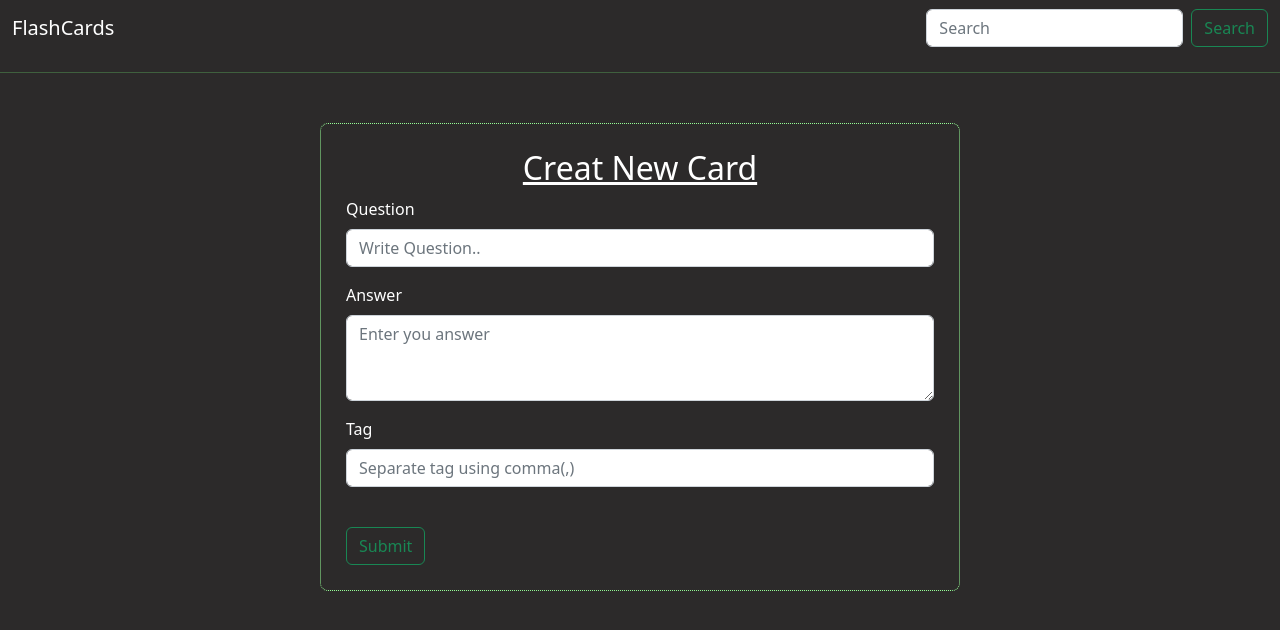
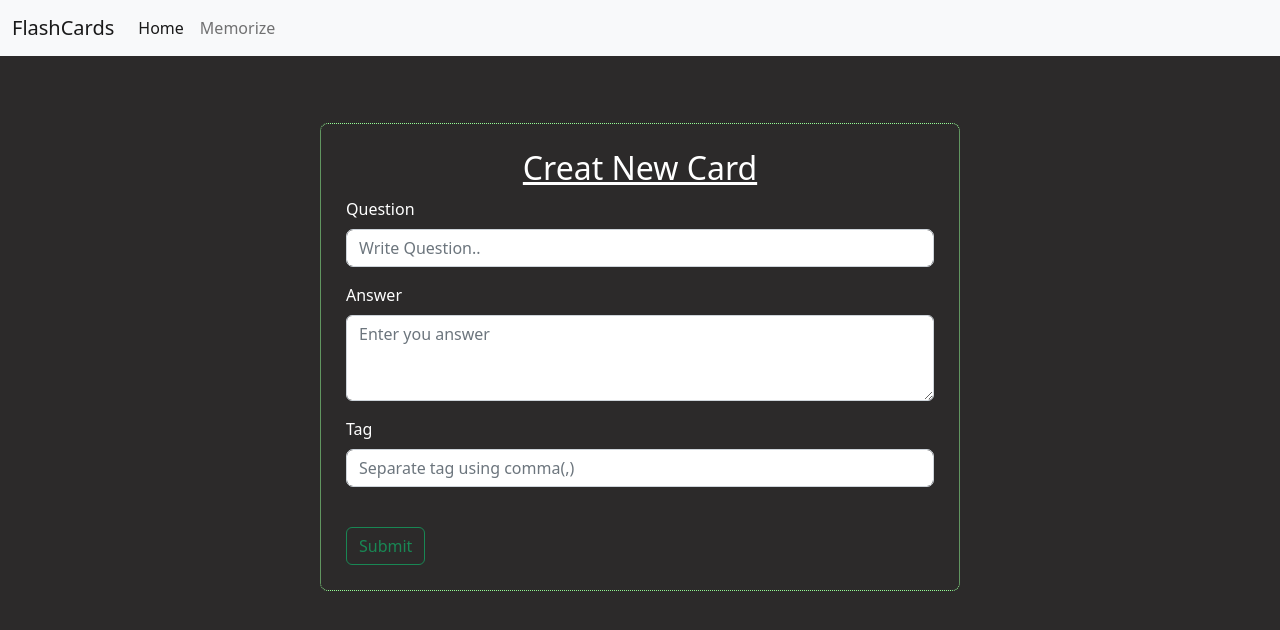
Before and after one commit to user-64bit/Flashcards, a Django app: page /createcard/ in a window 1280 px wide. Shown: the top 630 px of the page. Run offline with Django 4.2, Linux system fonts and the light colour scheme; some libraries are stand-ins or nearby versions.

Commit message:
delete() reveal() added, design remains yet

```diff
--- /dev/null
+++ b/AppFlashCards/templates/404.html
@@ -0,0 +1 @@
+<h1>Error</h1>
--- a/AppFlashCards/templates/base.html
+++ b/AppFlashCards/templates/base.html
@@ -9,6 +9,7 @@
     <title>FlashCards</title>
     <link href="{{STATIC_PREFIX}}bootstrap/css/bootstrap.css" rel="stylesheet">
     <link rel="stylesheet" href="{{STATIC_PREFIX}}customcss/card.css">
+    <!-- <link rel="stylesheet" href="memorize.js"> -->
     <style>
       .showcard{
           border: 2px solid red;
@@ -24,16 +25,38 @@
 </head>
 <body>
   {%csrf_token%}
-  <nav class="navbar">
+  <nav class="navbar navbar-expand-lg bg-light">
     <div class="container-fluid">
-      <a class="navbar-brand" style="color:white;">FlashCards</a>
-      <form class="d-flex" role="search">
-        <input class="form-control me-2" type="search" placeholder="Search" aria-label="Search">
-        <button class="btn btn-outline-success" type="submit">Search</button>
-      </form>
+      <a class="navbar-brand" href="/">FlashCards</a>
+      <button class="navbar-toggler" type="button" data-bs-toggle="collapse" data-bs-target="#navbarNav" aria-controls="navbarNav" aria-expanded="false" aria-label="Toggle navigation">
+        <span class="navbar-toggler-icon"></span>
+      </button>
+      <div class="collapse navbar-collapse" id="navbarNav">
+        <ul class="navbar-nav">
+          <li class="nav-item">
+            <a class="nav-link active" aria-current="page" href="/">Home</a>
+          </li>
+          <li class="nav-item">
+            <a class="nav-link" href="{%url 'memorize'%}">Memorize</a>
+          </li>
+        </ul>
+      </div>
     </div>
   </nav>
-  <hr style="color:rgb(119, 255, 119);">
+  <hr style="color:rgb(44, 42, 42);">
   {%block content%}
   {%endblock%}
+
+  <script>
+    function reveal(){
+      var elms = document.getElementsByClassName("answer");
+      Array.from(elms).forEach((x) => {
+        if (x.style.display === "none") {
+          x.style.display = "block";
+        } else {
+          x.style.display = "none";
+        }
+      })
+    }
+  </script>
 </body>
--- a/AppFlashCards/templates/createcard.html
+++ b/AppFlashCards/templates/createcard.html
@@ -20,7 +20,7 @@
         <h2 style="display:block;text-align:center;text-decoration: underline;margin-bottom:10px;">Creat New Card</h2>
         <div class="mb-3">
             <label for="exampleFormControlInput1" class="form-label">Question</label>
-            <input type="text" class="form-control" id="exampleFormControlInput1" name="question" placeholder="Write Question..">
+            <input type="text" class="form-control" id="exampleFormControlInput1" name="question" placeholder="Write Question.." style="background-color:white;color:black;border-radius:7px">
         </div>
         <div class="mb-3">
             <label for="exampleFormControlTextarea1" class="form-label">Answer</label>
@@ -29,7 +29,7 @@
 
         <div class="mb-3">
             <label for="exampleFormControlInput1" class="form-label">Tag</label>
-            <input type="text" class="form-control" id="exampleFormControlInput1" name="tag" placeholder="Separate tag using comma(,)">
+            <input type="text" class="form-control" id="exampleFormControlInput1" name="tag" placeholder="Separate tag using comma(,)" style="background-color:white;color:black;border-radius:7px">
         </div>
           <br>
         <button class="btn btn-outline-success" type="submit">Submit</button>
--- a/AppFlashCards/templates/show.html
+++ b/AppFlashCards/templates/show.html
@@ -22,6 +22,7 @@
         <div class="tag">
             <small>{{key.tag}}</small>
         </div>
+        <a href="{%url 'delete' id=key.id %}" class="btn btn-primary">Delete</a>
     </div>
     {%endfor%}
     {%endblock%}
--- a/AppFlashCards/urls.py
+++ b/AppFlashCards/urls.py
@@ -6,5 +6,8 @@ urlpatterns = [
     path('',views.index,name='index'),
     path('createcard/',views.createcard,name='createcard'),
     path('createcard/addcard/',views.addcard,name='addcard'),
-    path('show/<int:id>/',views.show,name='show')
+    path('show/<int:id>/',views.show,name='show'),
+    path('delete/<int:id>',views.delete,name='delete'),
+    path('memorize/',views.memorize,name='memorize')
 ]
+handler404 = 'AppFlashCards.views.handler404'
--- a/AppFlashCards/views.py
+++ b/AppFlashCards/views.py
@@ -1,5 +1,7 @@
+from dataclasses import dataclass
 from django.http import HttpResponseRedirect
 from django.shortcuts import redirect, render,HttpResponse
+import random
 
 from AppFlashCards.models import Data
 
@@ -37,3 +39,26 @@ def show(request,id):
         if d['id'] == id:
             return render(request,'show.html',{'db_data':[d]})
     return HttpResponse("Unable to show")
+
+
+def memorize(request):
+    db_data = getdata()
+    random.shuffle(db_data)
+    if len(db_data) == 0:
+        return HttpResponse("Add cards to memorize")
+    return render(request,'memorize.html',{'db_data':db_data[0]})
+
+def delete(request,id):
+    db_data = getdata()
+    for d in db_data:
+        if d['id'] == id:
+            task = Data.objects.get(id=id)
+            task.delete()
+            db_data = getdata()
+            return render(request,'index.html',{'db_data':db_data})
+    return HttpResponse("Unable to delete")
+from django.template import RequestContext
+
+
+def handler404(request,exception):
+    return render(request,'404.html')
--- /dev/null
+++ b/package.json
@@ -0,0 +1,5 @@
+{
+  "dependencies": {
+    "@material-ui/core": "^4.12.4"
+  }
+}
```
Also changed, not shown: AppFlashCards/templates/index.html (+4 -5 lines), AppFlashCards/templates/memorize.html (added, +26 -0 lines), AppFlashCards/templates/memorize.js (added, +10 -0 lines), db.sqlite3, package-lock.json (added).
